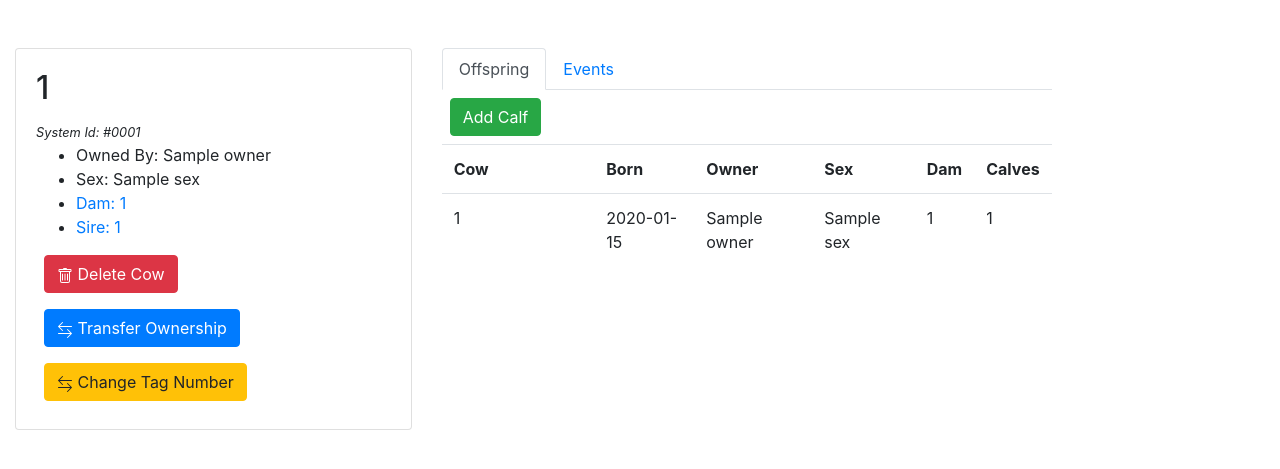
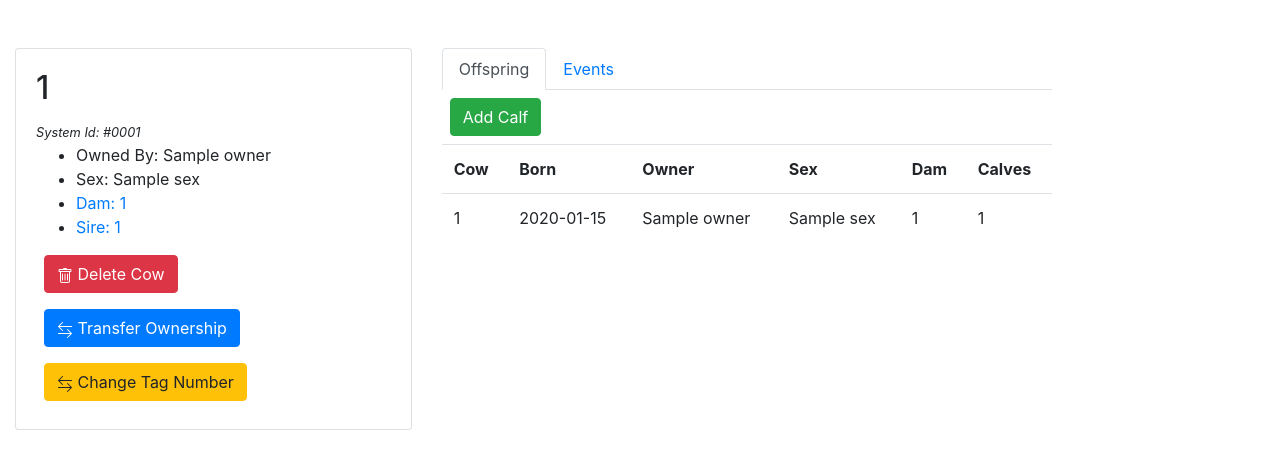
Before and after one commit to jforseth210/CattleDatabase, a Python web app: template templates/cow.html in a window 1280 px wide. Shown: the part 56-525 px from the top of the page. Run offline with Jinja, Linux system fonts and the light colour scheme; the template is opened without the code that fills it: most values are stand-ins (such as "Sample title", 1, 10 or a date in 2020); some libraries are stand-ins or nearby versions.

Commit message:
Remove w-25 from tables

```diff
--- a/templates/cow.html
+++ b/templates/cow.html
@@ -93,7 +93,7 @@ content %}
                         </tr>
                         {% for calf in cow.get_calves() %}
                         <tr class="clickable-tr" onclick="window.location.href = '/cow/{{calf.tag_number}}';">
-                            <td class="w-25">
+                            <td>
                                 <h7>{{ calf.tag_number }}</h7>
                             </td>
                             <td>
@@ -135,13 +135,13 @@ content %}
                         </tr>
                         {% for event in cow.events|sort(attribute='date') %}
                         <tr class="clickable-tr" onclick="window.location.href = '/event/{{event.event_id}}';">
-                            <td class="w-25">
+                            <td>
                                 <h7>{{event.date}}<h7>
                             </td>
-                            <td class="w-25">
+                            <td>
                                 <h7>{{event.name}}<h7>
                             </td>
-                            <td class="w-25">
+                            <td>
                                 <h7>{{event.description}}<h7>
                             </td>
                         </tr>
--- a/templates/cows.html
+++ b/templates/cows.html
@@ -14,7 +14,7 @@
         </tr>
         {% for cow in cows|sort(attribute='tag_number') %}
         <tr class="clickable-tr {% if cow.owner not in ["Justin", "Nolan", "Orville", "Clayt"]%}text-secondary{%endif%}" onclick="window.location.href = '/cow/{{cow.tag_number}}';">
-            <td class="w-25">
+            <td>
                 <h7>{{ cow.tag_number }}<h7>
             </td>
             <td>
```
